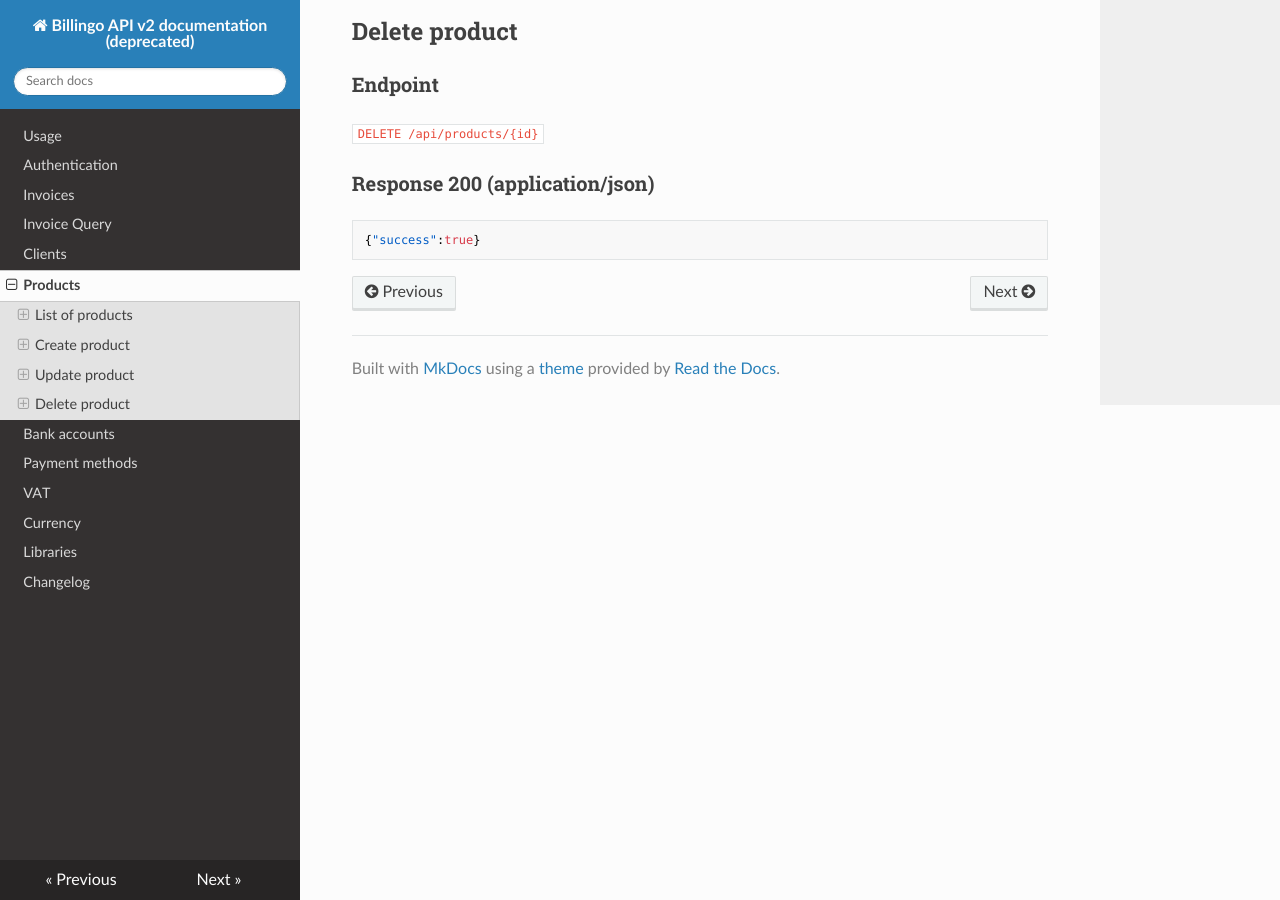
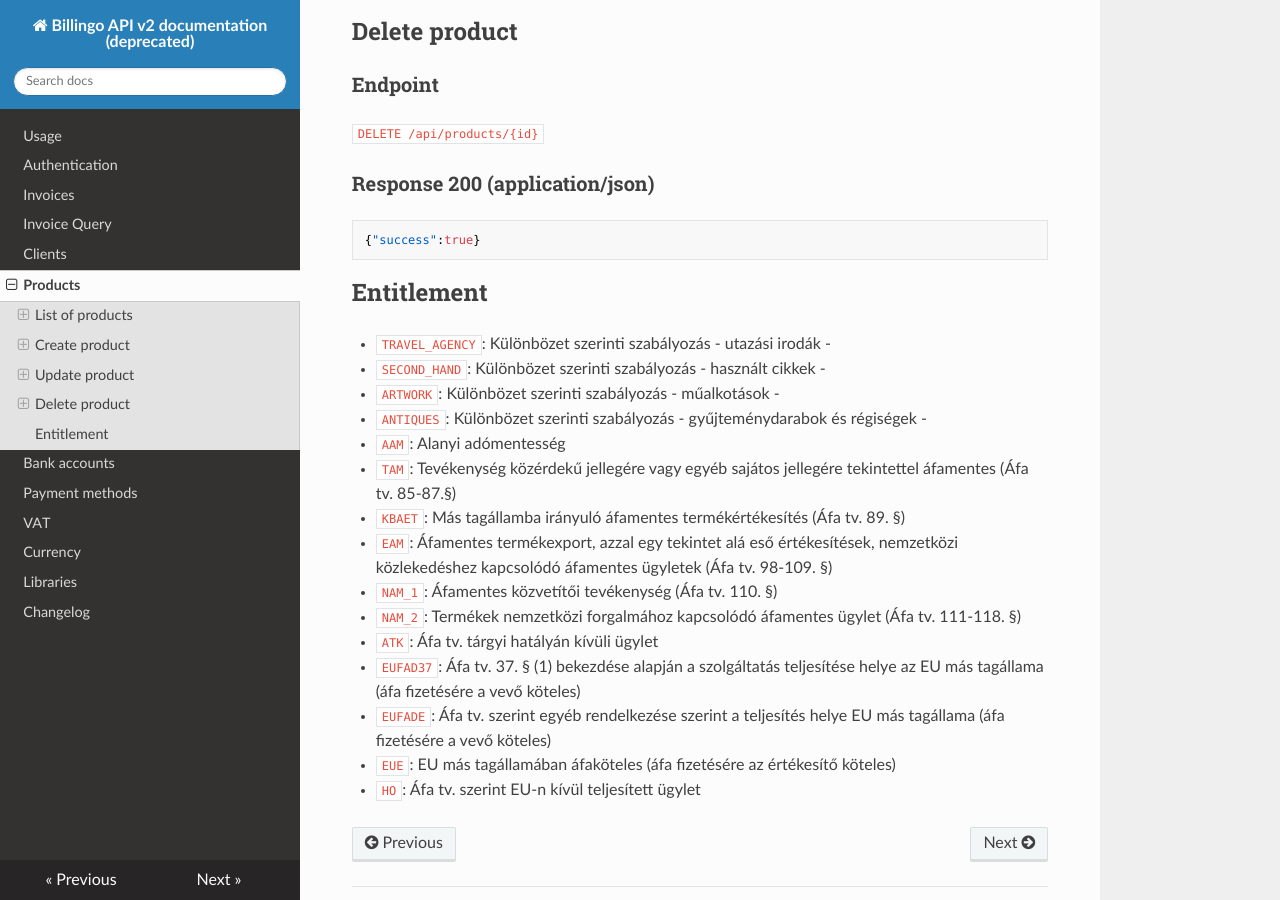
Before and after one commit to octonull/Billingo-API-docs, an MkDocs documentation site: the page built from docs/products.md, in a window 1280 px wide and 900 px high, scrolled down 3166 px. Built offline with MkDocs 1.6.1, drawn with Linux system fonts in a browser that asks for light colours; nearby versions of some CDN libraries; old or Windows-style settings are respelled for this version of MkDocs.

Commit message:
add entitlement

````diff
--- a/docs/products.md
+++ b/docs/products.md
@@ -199,3 +199,21 @@ JSON Schema: [https://www.billingo.hu/json/schema/product.json](https://www.bill
 ```json
 {"success":true}
 ```
+
+## Entitlement
+
+- `TRAVEL_AGENCY`: Különbözet szerinti szabályozás - utazási irodák -
+- `SECOND_HAND`: Különbözet szerinti szabályozás - használt cikkek -
+- `ARTWORK`: Különbözet szerinti szabályozás - műalkotások -
+- `ANTIQUES`: Különbözet szerinti szabályozás - gyűjteménydarabok és régiségek -
+- `AAM`: Alanyi adómentesség
+- `TAM`: Tevékenység közérdekű jellegére vagy egyéb sajátos jellegére tekintettel áfamentes (Áfa tv. 85-87.§)
+- `KBAET`: Más tagállamba irányuló áfamentes termékértékesítés (Áfa tv. 89. §)
+- `EAM`: Áfamentes termékexport, azzal egy tekintet alá eső értékesítések, nemzetközi közlekedéshez kapcsolódó áfamentes ügyletek (Áfa tv. 98-109. §)
+- `NAM_1`: Áfamentes közvetítői tevékenység (Áfa tv. 110. §)
+- `NAM_2`: Termékek nemzetközi forgalmához kapcsolódó áfamentes ügylet (Áfa tv. 111-118. §)
+- `ATK`: Áfa tv. tárgyi hatályán kívüli ügylet
+- `EUFAD37`: Áfa tv. 37. § (1) bekezdése alapján a szolgáltatás teljesítése helye az EU más tagállama (áfa fizetésére a vevő köteles)
+- `EUFADE`: Áfa tv. szerint egyéb rendelkezése szerint a teljesítés helye EU más tagállama (áfa fizetésére a vevő köteles)
+- `EUE`: EU más tagállamában áfaköteles (áfa fizetésére az értékesítő köteles)
+- `HO`: Áfa tv. szerint EU-n kívül teljesített ügylet
````
Also changed, not shown: docs/invoices.md (+18 -0 lines).
